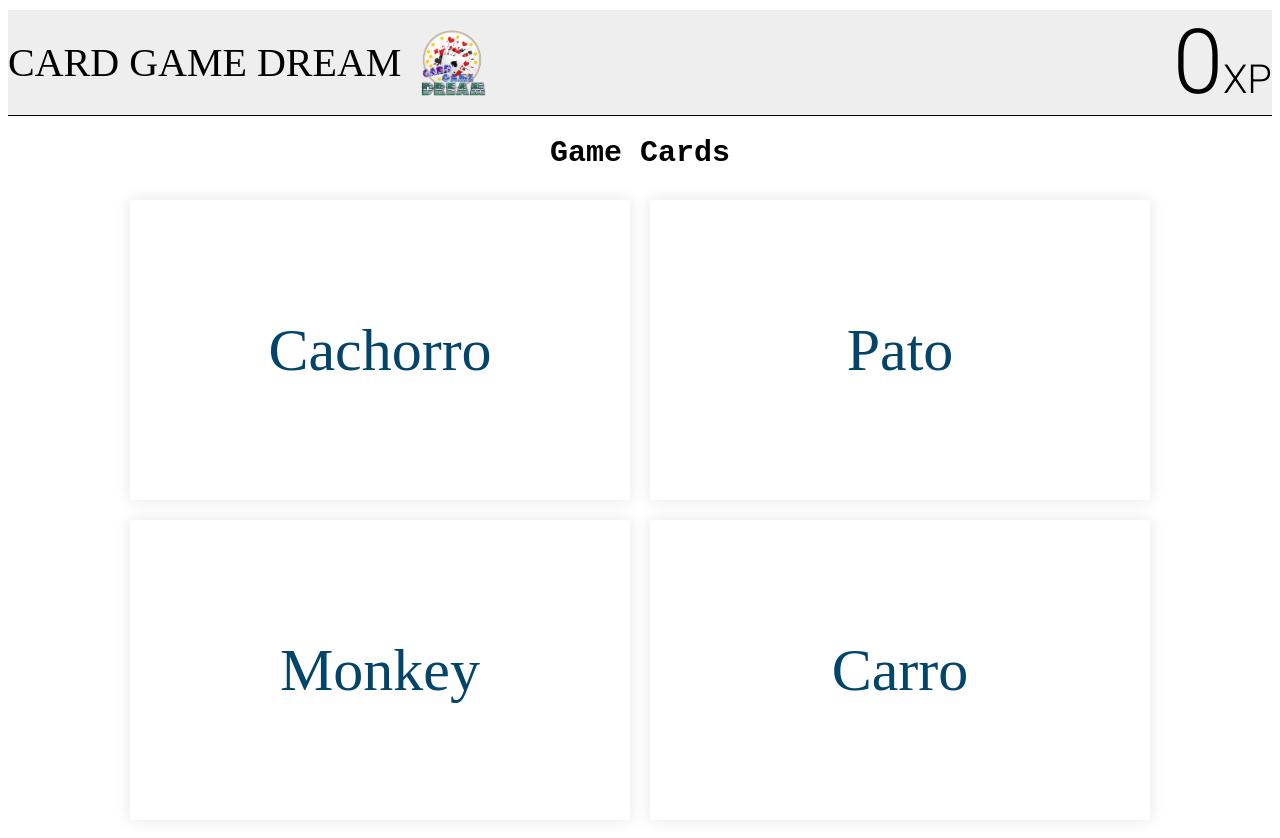
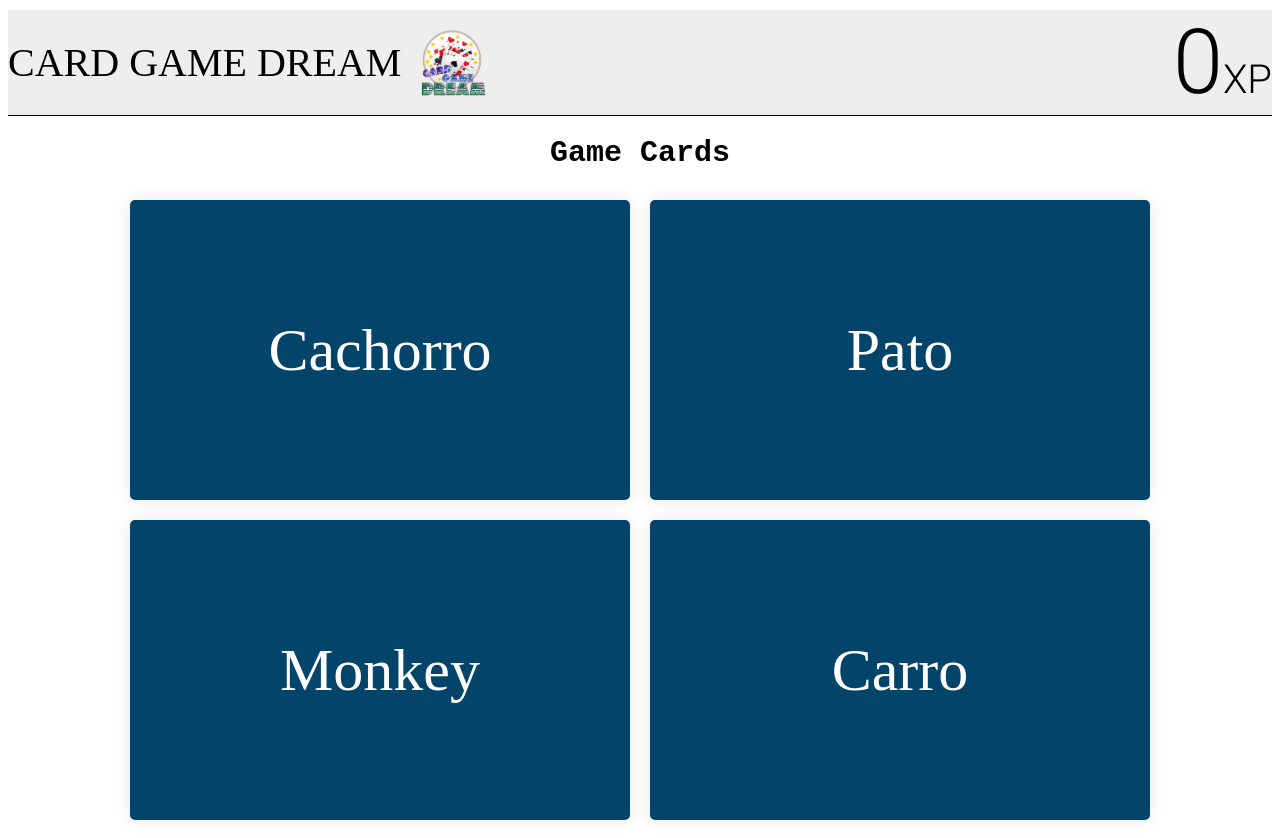
Before and after one commit to LucasCezario1/AV2-CARDGAME, a React (Vite) app: page / in a window 1280 px wide. Built offline with nearby package versions, Linux system fonts and the light colour scheme; a web font is replaced by a local one.

Commit message:
mudanca nas cores do card

```diff
--- a/src/components/Card/style.css
+++ b/src/components/Card/style.css
@@ -28,10 +28,10 @@
     position: absolute;
     height: 100%;
     width: 100%;
-    background: white;
+    background: #03446A;
     border: 1px #03446A;
     line-height: 300px;
-    color: #03446A;
+    color: white;
     text-align: center;
     font-size: 60px;
     border-radius: 5px;
@@ -39,7 +39,7 @@
 }
 
 .back {
-    background: #03446A;
+    background: gold;
     color: white;
     transform: rotateY(180deg);
     border: 1px black;
```
